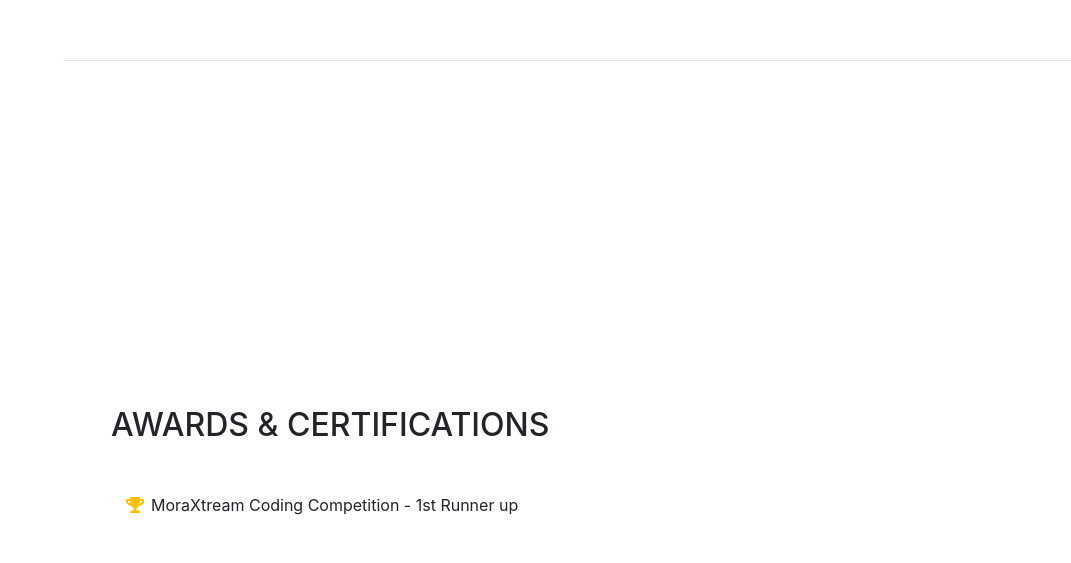
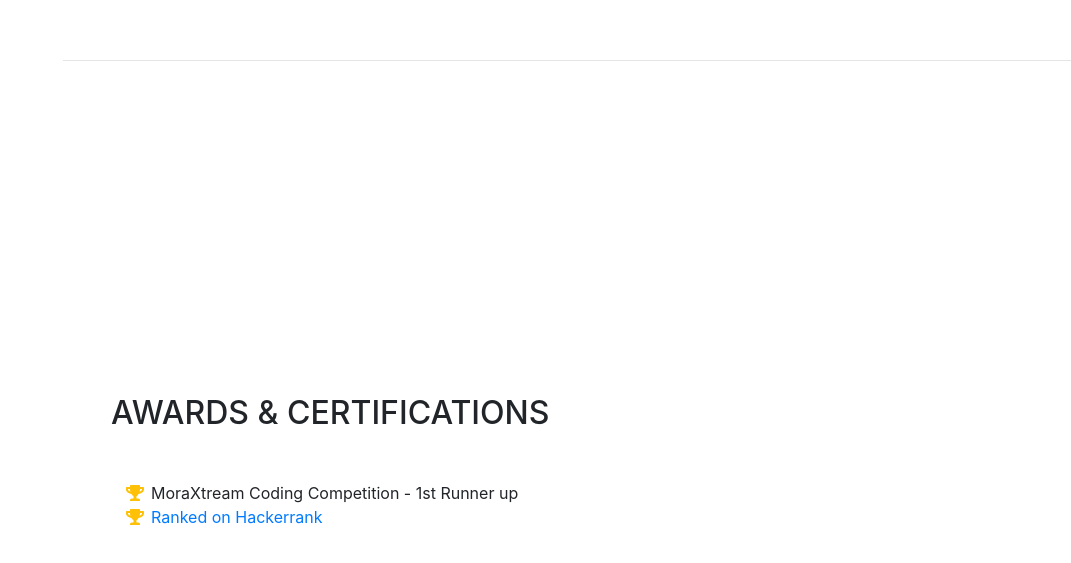
Before and after one commit to ChanakaUOMIT/chanaka.info, a website with bundled scripts: page index.html in a window 1280 px wide. Shown: the part 3558-4121 px from the top of the page, without its empty margins (209-1280 px from the left). Built offline with nearby package versions, Linux system fonts and the light colour scheme; a web font is replaced by a local one.

Commit message:
achivement

```diff
--- a/index.html
+++ b/index.html
@@ -312,6 +312,15 @@
               <i class="fa-li fa fa-trophy text-warning"></i>
               MoraXtream Coding Competition - 1st Runner up</li>
             <li>
+
+
+
+                  <a href="https://www.hackerrank.com/chanakauomfit">
+                    <li>
+                        <i class="fa-li fa fa-trophy text-warning"></i>
+                        Ranked on Hackerrank </li>
+                      <li>
+                  </a>
               <!-- <i class="fa-li fa fa-trophy text-warning"></i>
               Mobile Web Specialist - Google Certification</li>
             <li>
```
